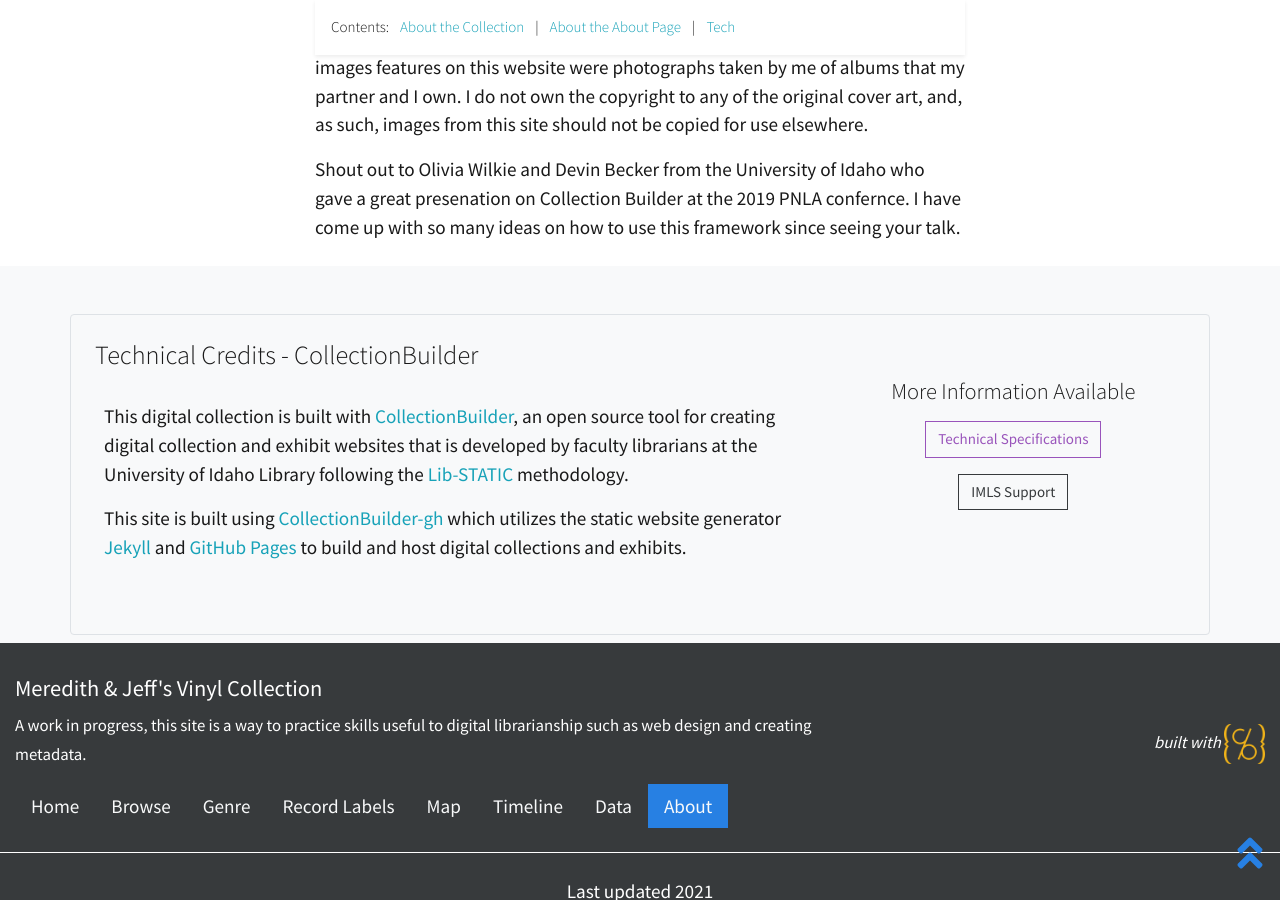
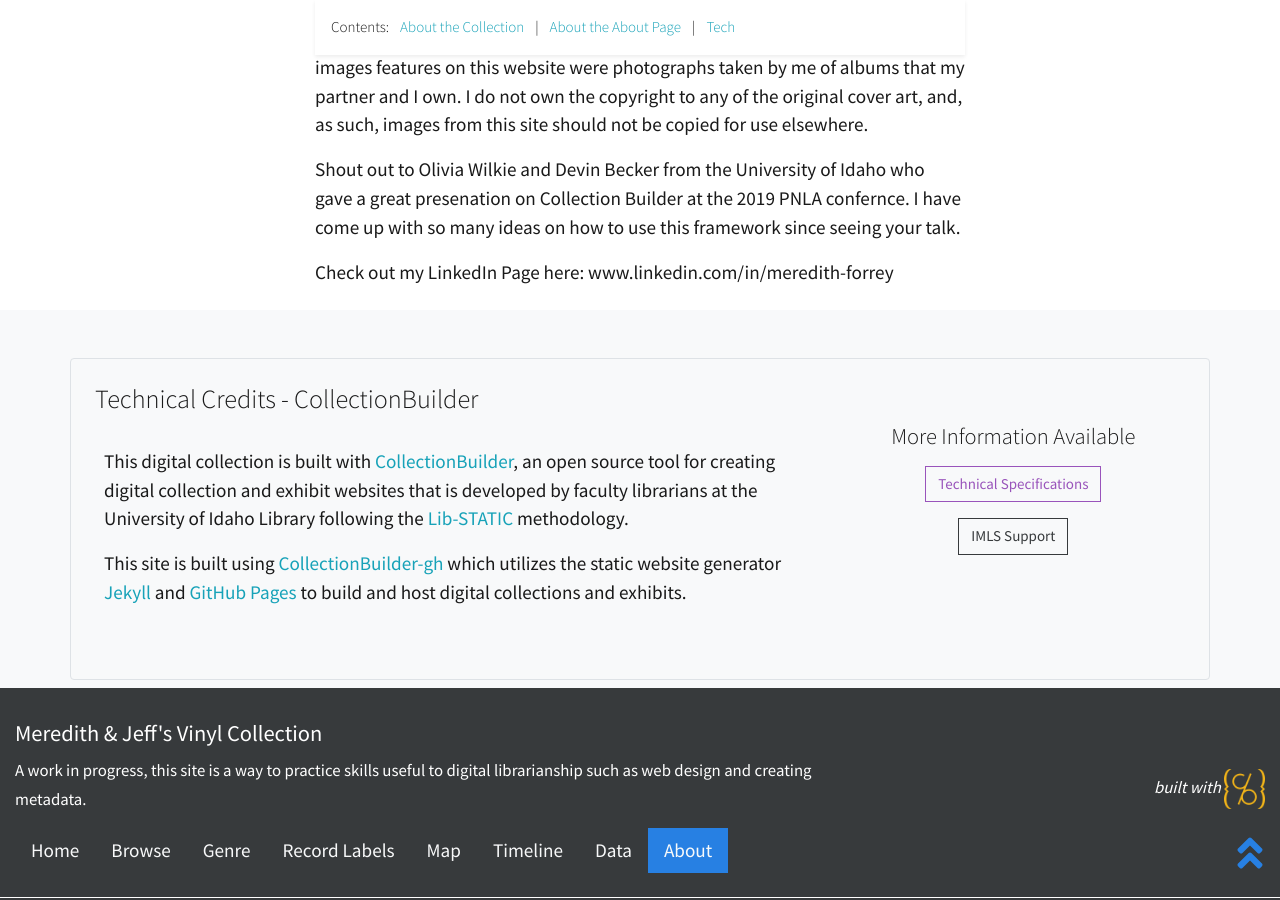
Before and after one commit to forreymr/mjvinyl, a Jekyll site: the page built from pages/about.md, in a window 1280 px wide and 900 px high, scrolled down 929 px. Built offline with Jekyll 4.4.1, drawn with Linux system fonts in a browser that asks for light colours; nearby versions of some CDN libraries.

Commit message:
Update about.md
added linkedin info

```diff
--- a/pages/about.md
+++ b/pages/about.md
@@ -19,3 +19,5 @@
 This website is for personal use and personal professional development.  All the images features on this website were photographs taken by me of albums that my partner and I own.  I do not own the copyright to any of the original cover art, and, as such, images from this site should not be copied for use elsewhere.
 
 Shout out to Olivia Wilkie and Devin Becker from the University of Idaho who gave a great presenation on Collection Builder at the 2019 PNLA confernce.  I have come up with so many ideas on how to use this framework since seeing your talk.
+
+Check out my LinkedIn Page here: www.linkedin.com/in/meredith-forrey
```
